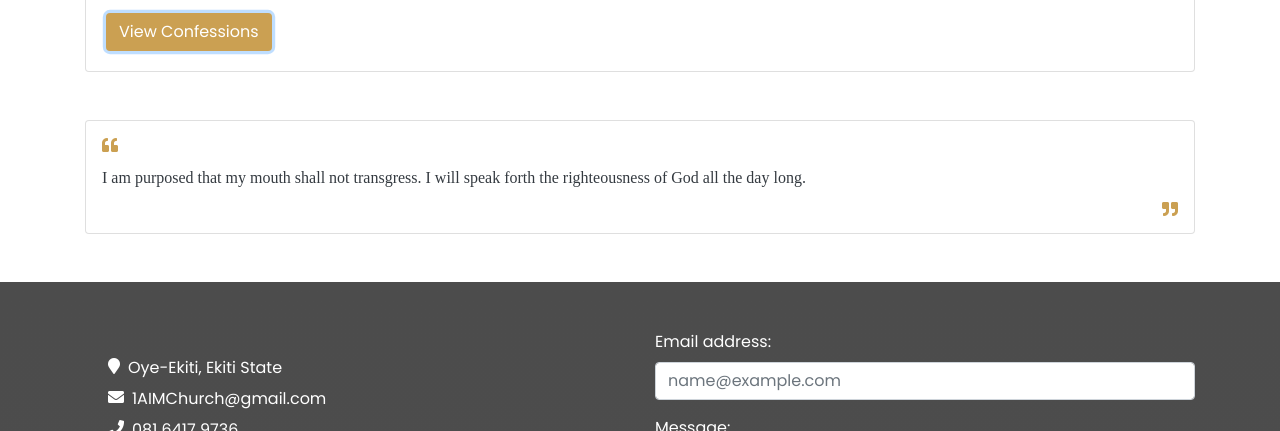
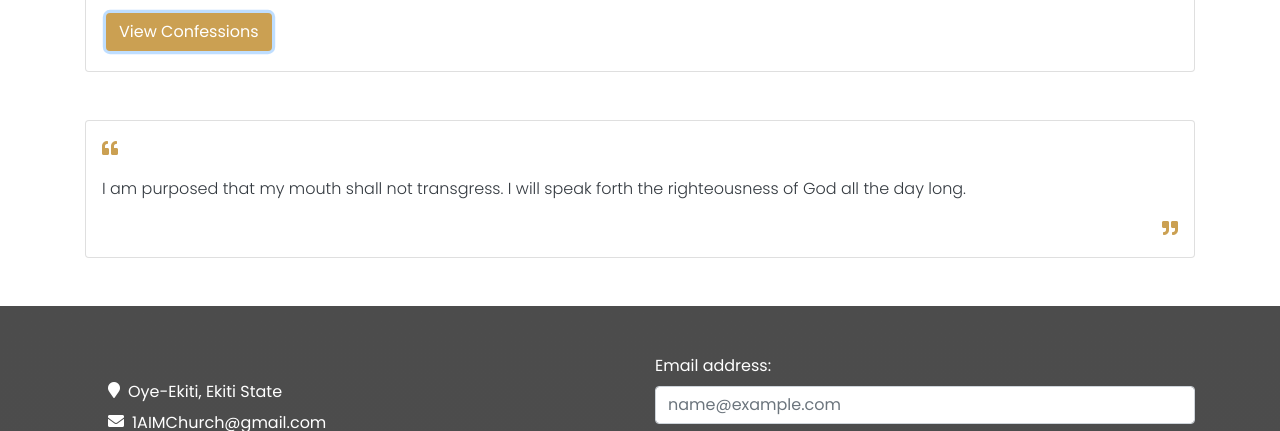
Before and after one commit to Sproff/1AIM-, a plain HTML site: page index.html in a window 1280 px wide. Both pictures are taken after a click on the button "View Confessions". Shown: the part 973-1404 px from the top of the page. Drawn offline with nearby package versions, Linux system fonts and the light colour scheme.

Commit message:
changed font family

```diff
--- a/index.html
+++ b/index.html
@@ -61,7 +61,7 @@
                      <button onclick="displayConfessions()" class="btn donate-bg-one text-white"> View Confessions </button>
                     </div>
                 </div>
-                <div id= "quote" class="quote mt-5">
+                <div id= "quote" class="mt-5">
                     <!-- Quote is displayed here-->
                 </div>
             </div>
--- a/js/main.js
+++ b/js/main.js
@@ -16,9 +16,9 @@ let confessions = [
         let index = Math.floor(Math.random() *confessions.length);
         let div = document.querySelector('#quote')
         let quote = `<div class = "card p-3">
-         <div class ="fa fa-quote-left quote-icon">
+         <div class ="quote-icon"><i class ="fa fa-quote-left"></i>
          <p class = "font-weight-light mt-3 text-dark"> ${confessions[index]} </p>
-         <div class ="fa fa-quote-right quote-icon float-right">
+         <div class ="quote-icon float-right"><i class ="fa fa-quote-right"></i>
          </div>
          `;
     div.innerHTML = quote;
```
